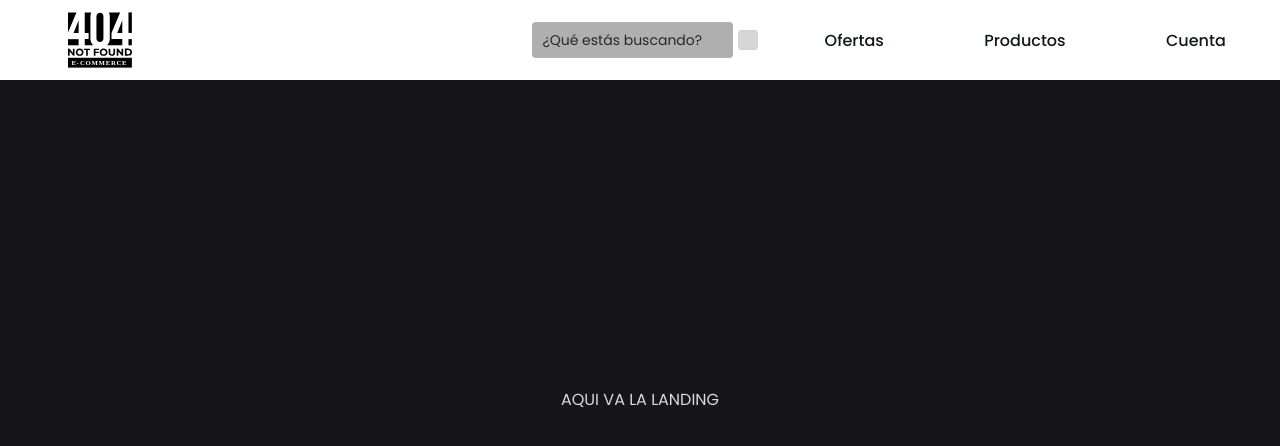
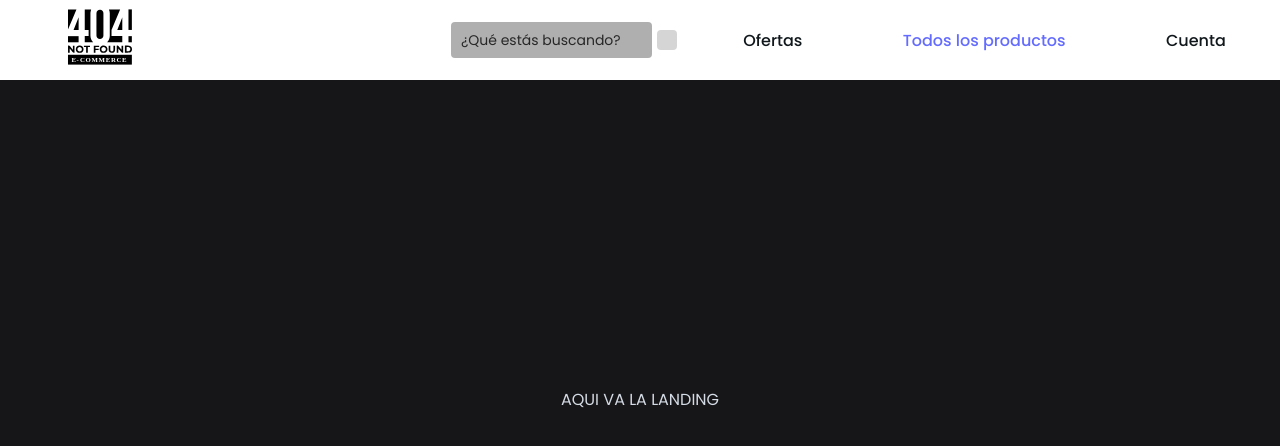
Before and after one commit to TheITCenter/27-web-A-1-FrontEnd, a React (Vite) app: page / in a window 1280 px wide. Shown: the top 446 px of the page. Built offline with nearby package versions, Linux system fonts and the light colour scheme.

Commit message:
se agregan el Link

```diff
--- a/src/Pages/Header.jsx
+++ b/src/Pages/Header.jsx
@@ -1,11 +1,11 @@
 import '../Styles/Header.css'
 import logo from '../assets/404-logo.svg'
-
+import { Link } from 'react-router-dom'
 const Header = () => {
   return (
     <nav className='nav-container'>
       <div className="logo">
-       <div className='logo-img'><img src={logo} alt="Logo" /></div>
+       <Link to="/"> <div className='logo-img'><img src={logo} alt="Logo" /></div> </Link>
       </div>
       <div className="search-bar">
         <input type="text" placeholder="¿Qué estás buscando?" />
@@ -30,11 +30,11 @@ const Header = () => {
         </div>
         <div className="dropdown">
           <button className="dropdown-button">
-            <span>Productos</span>
+            <Link to="/products"><span>Todos los productos</span></Link>
             <i className="bi bi-chevron-down"></i>
           </button>
           <div className="dropdown-menu">
-            <button>Gadgets</button>
+            <Link to="/products/gadgets"><button >Gadgets</button></Link>
             <button>Mobile</button>
             <button>Computadoras</button>
             <button>Tablets</button>
```
